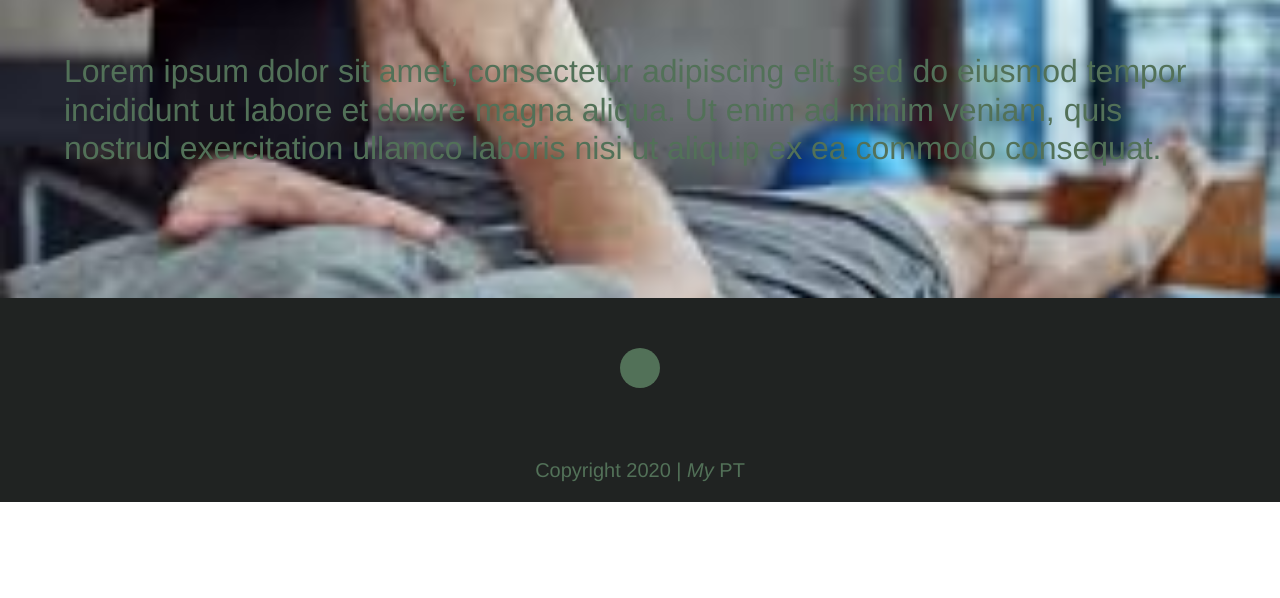
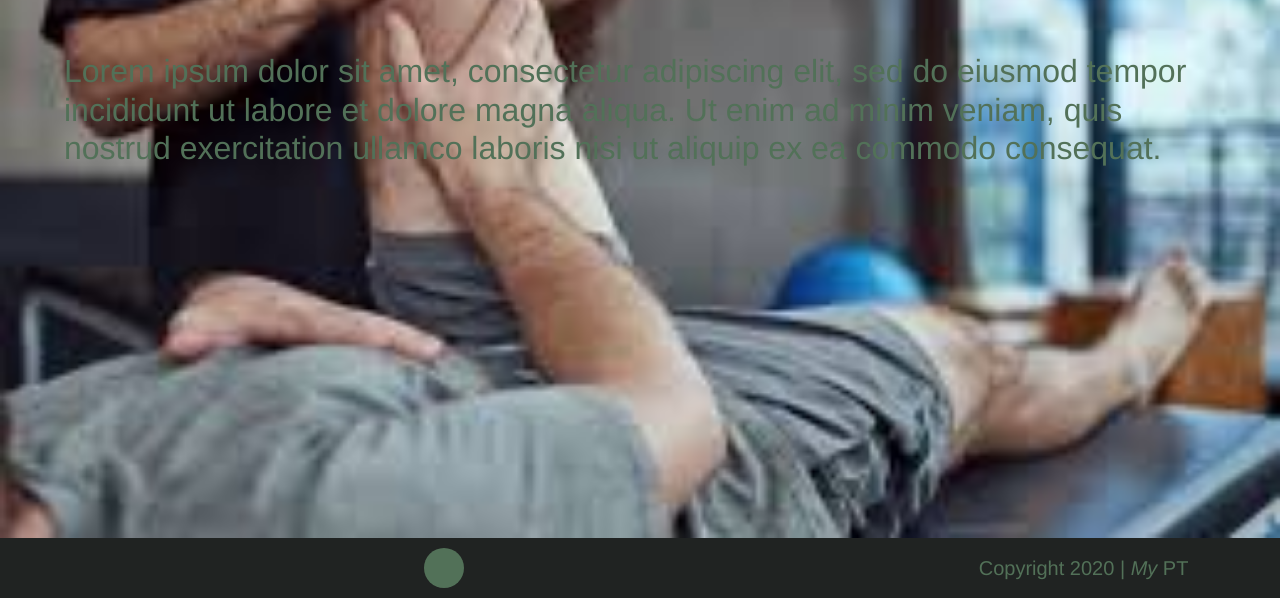
Before and after one commit to javibier/my_pt, a website: page faq/index.html in a window 1280 px wide. Shown: the part 362-960 px from the top of the page. Before the commit the page ends 864 px from the top, so only its background shows below. Drawn offline with nearby package versions, Linux system fonts and the light colour scheme.

Commit message:
adjust home faq

```diff
--- a/css/main.css
+++ b/css/main.css
@@ -490,8 +490,16 @@ main .hero-area h1 {
   font-size: 11.25em;
 }
 
+main .faq {
+  height: 850px;
+}
+
 main p {
   font-size: 2.25em;
+}
+
+footer {
+  max-height: 60px;
 }
 
 footer p {
```
